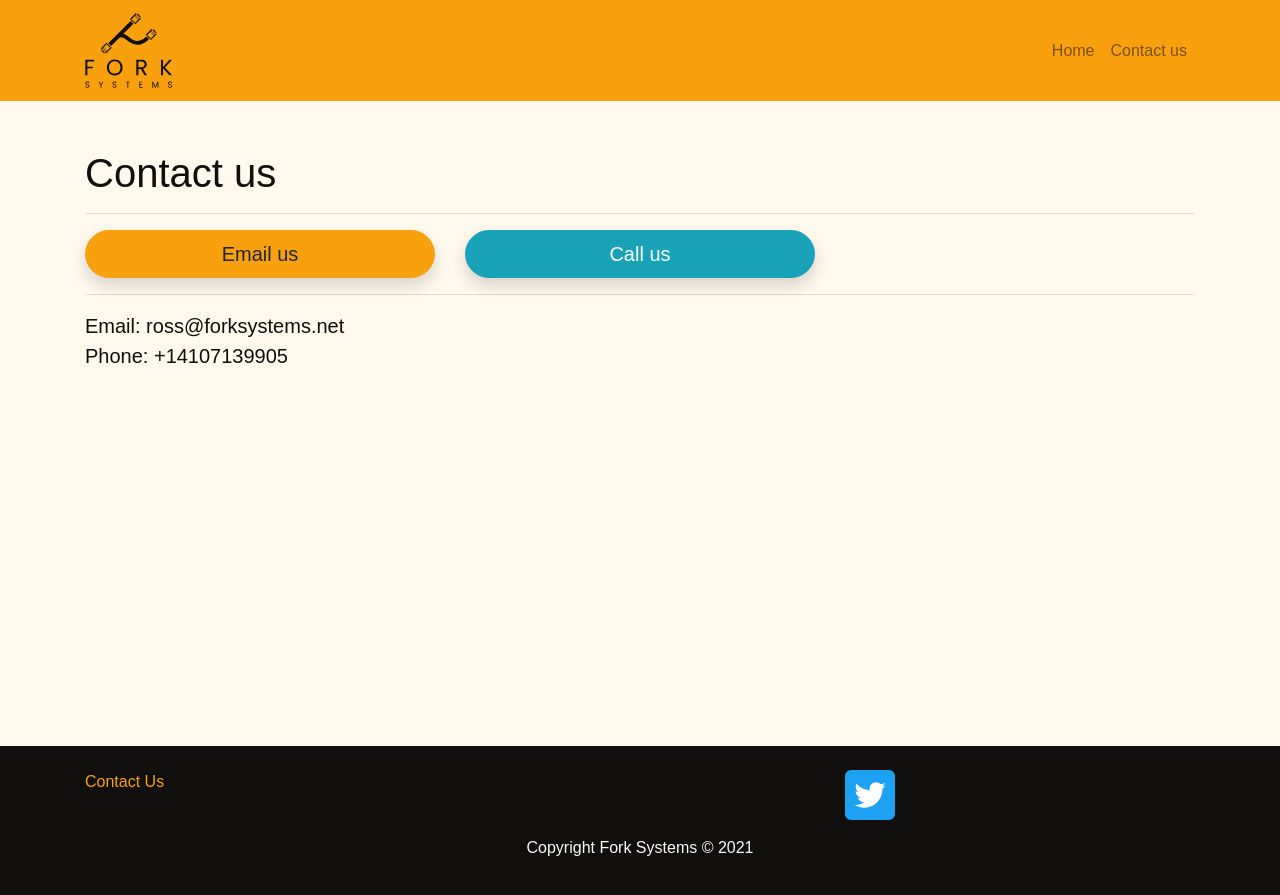
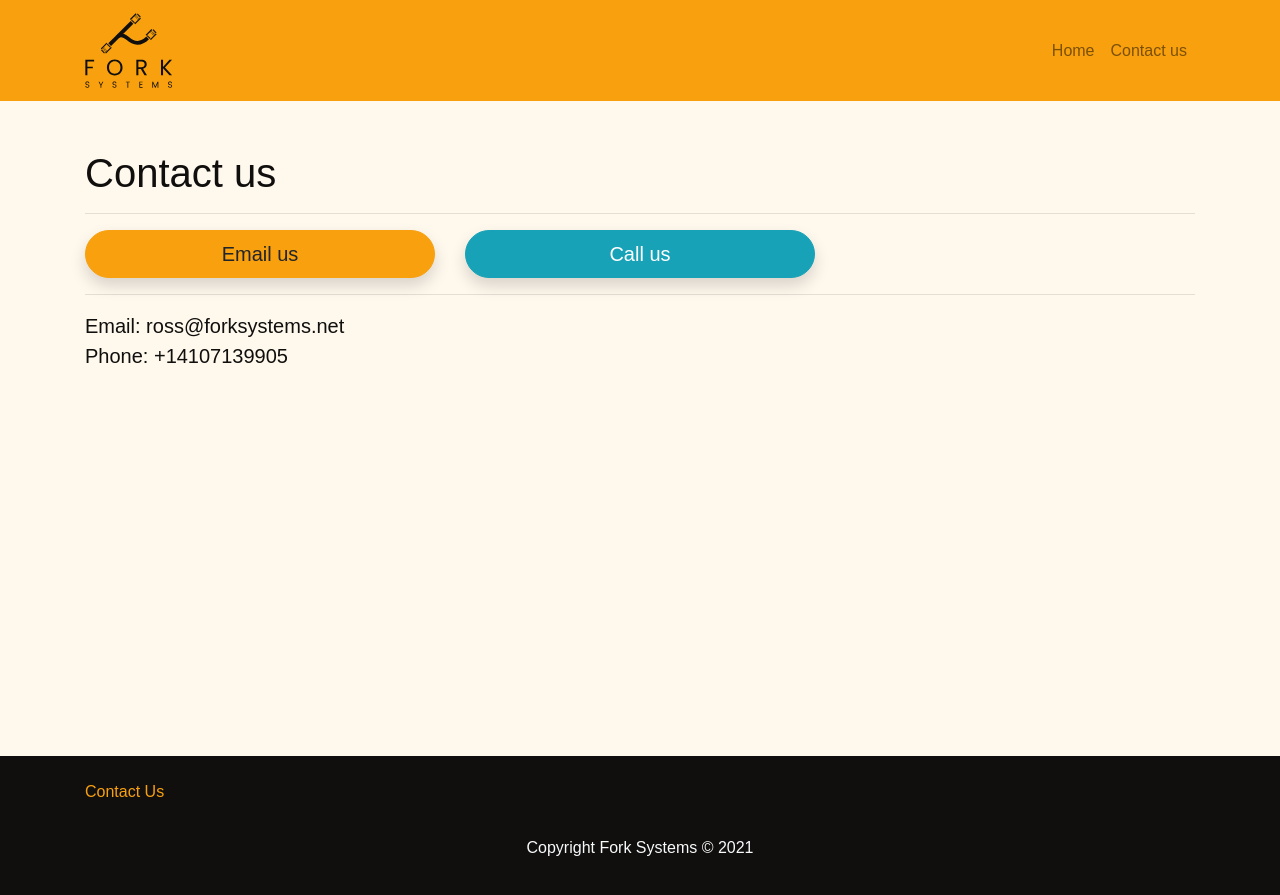
Before and after one commit to AS207960/fork-systems-website, a Jekyll site: the page built from contact.html, in a window 1280 px wide. Shown: the top 895 px of the page. Built offline with Jekyll 4.4.1, drawn with Linux system fonts in a browser that asks for light colours; nearby versions of some CDN libraries.

Commit message:
remove twitter icon from footer

```diff
--- a/_layouts/default.html
+++ b/_layouts/default.html
@@ -62,11 +62,11 @@
                         <span class="text-muted"><a href="{{ "/contact/" | relative_url }}">Contact Us</a></span>
                     </p>
                 </div>
-                <div class="col order-1 order-md-2 mb-3 mb-md-0 col-12 col-md-4">
+                <!--<div class="col order-1 order-md-2 mb-3 mb-md-0 col-12 col-md-4">
                     <a href="https://twitter.com/{{ site.twitter }}" class="no-hover">
                         <img src="{{ "/assets/img/Twitter_Social_Icon_Rounded_Square_Color.svg" | relative_url }}" height="50" alt="Our Twitter">
                     </a>
-                </div>
+                </div>-->
             </div>
             <p class="text-center">
                 Copyright {{ site.title }} &copy; {{ 'now' | date: "%Y" }}
```
